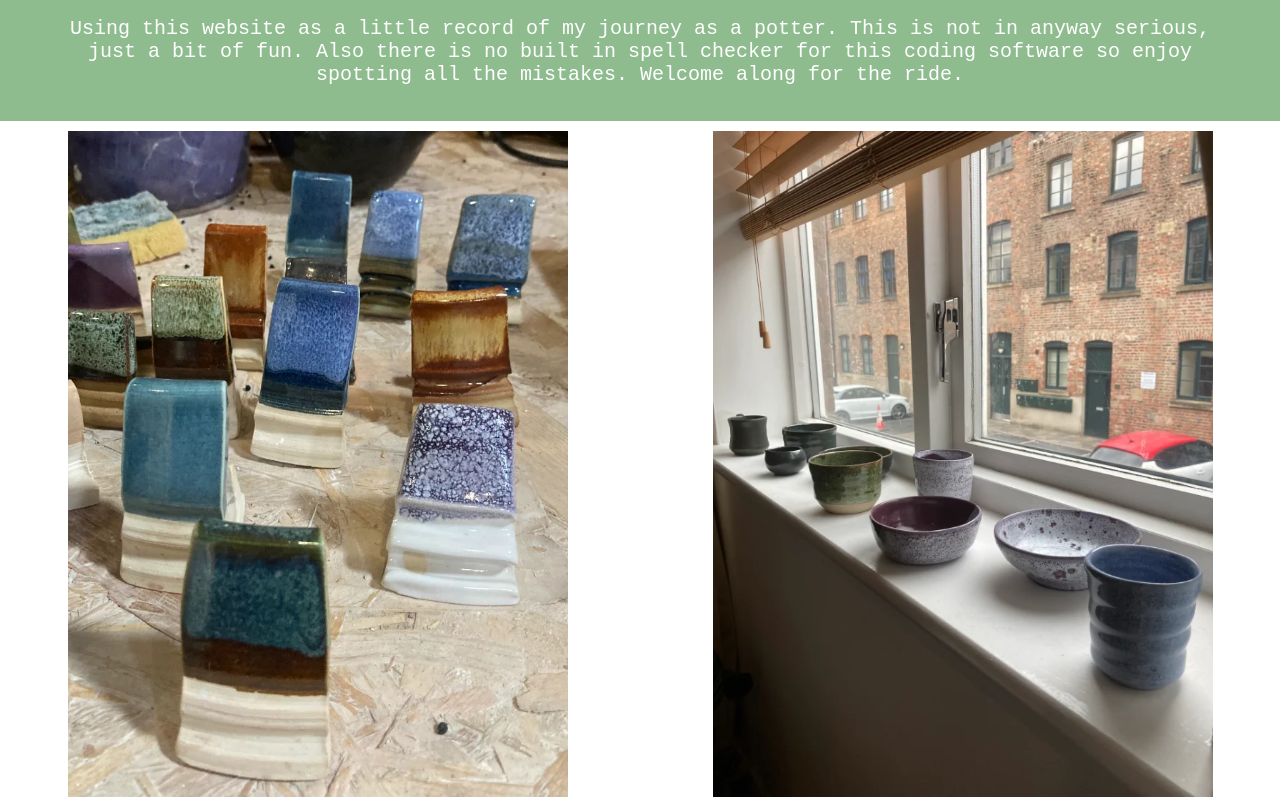
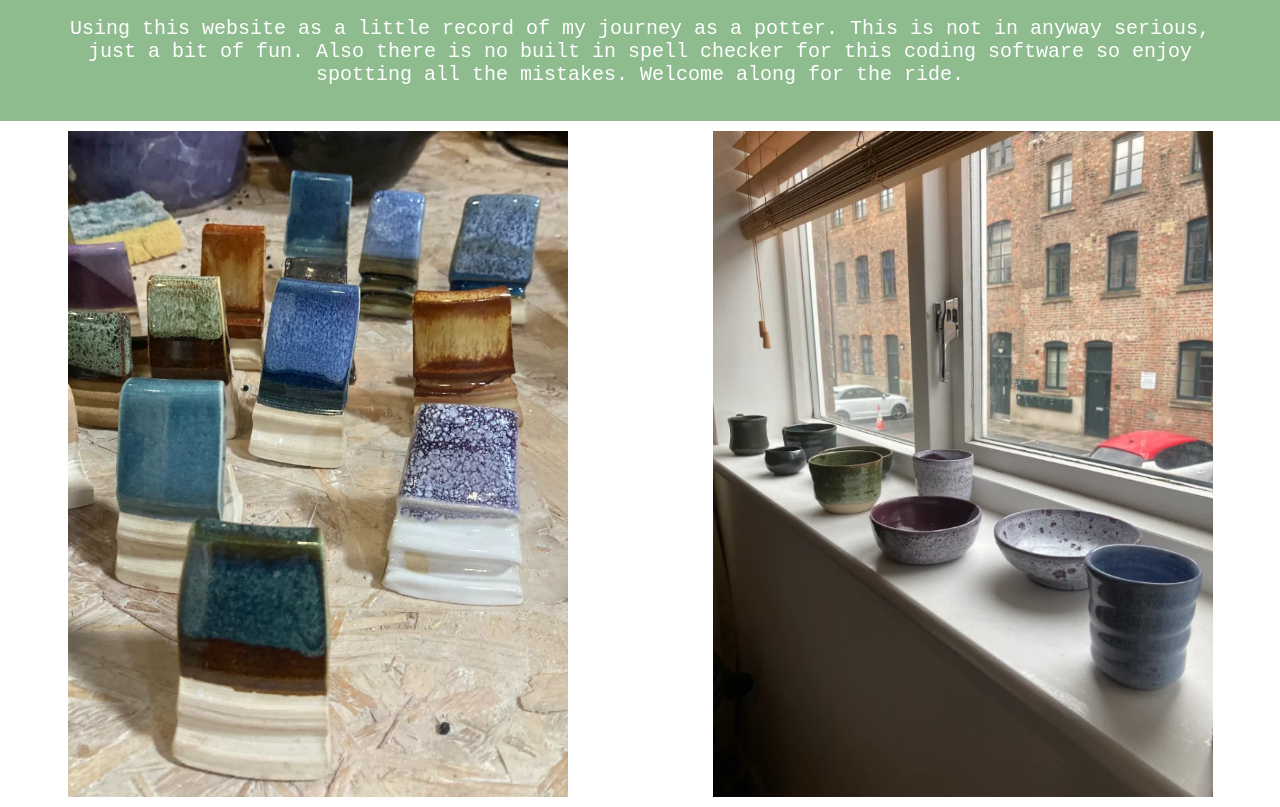
Before and after one commit to Grc-P/Grc-P.github.io, a plain HTML site: page index.html in a window 1280 px wide. Shown: the part 683-1490 px from the top of the page. Drawn offline with Linux system fonts and the light colour scheme; files whose address does not match are found by name.

Commit message:
even image size pots_home

```diff
--- a/resources/css/index2.css
+++ b/resources/css/index2.css
@@ -127,10 +127,11 @@ h2{
 .pots_home_imgs {
     display: flex;
     gap: 10px;
+    justify-content: center;
 }
 
 .pots_home_imgs img {
   margin: 10px auto;
   width: clamp(100px, 50vw, 500px);
-  height: auto;
+  object-fit: cover;
 }
```
